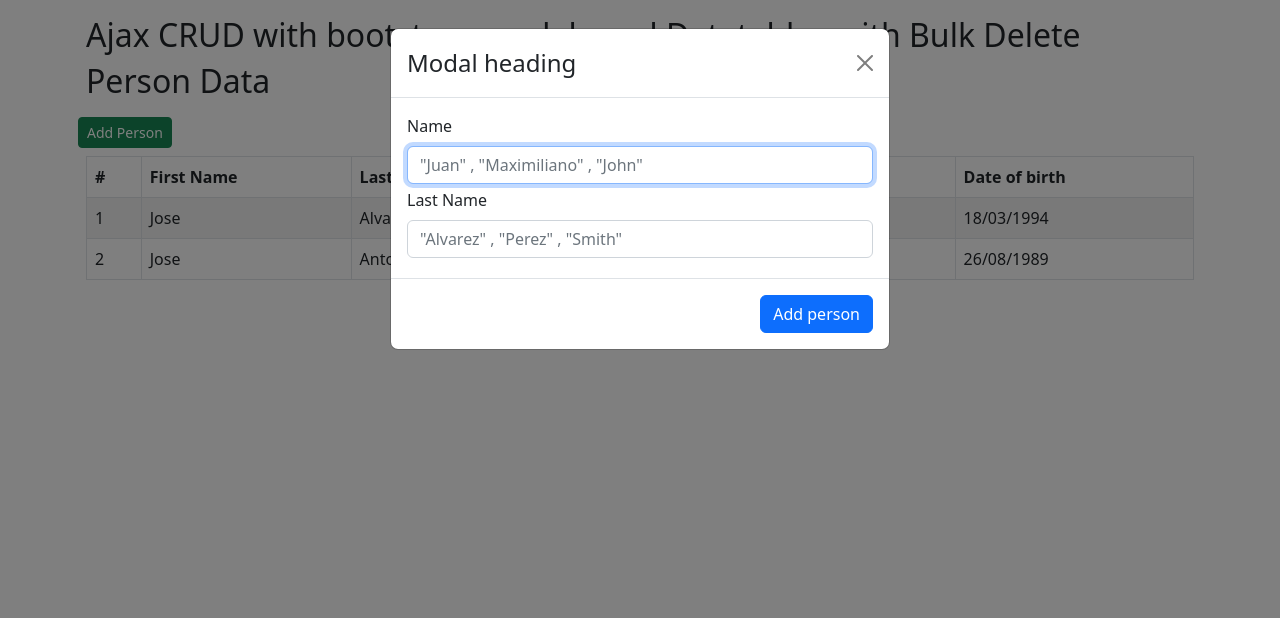
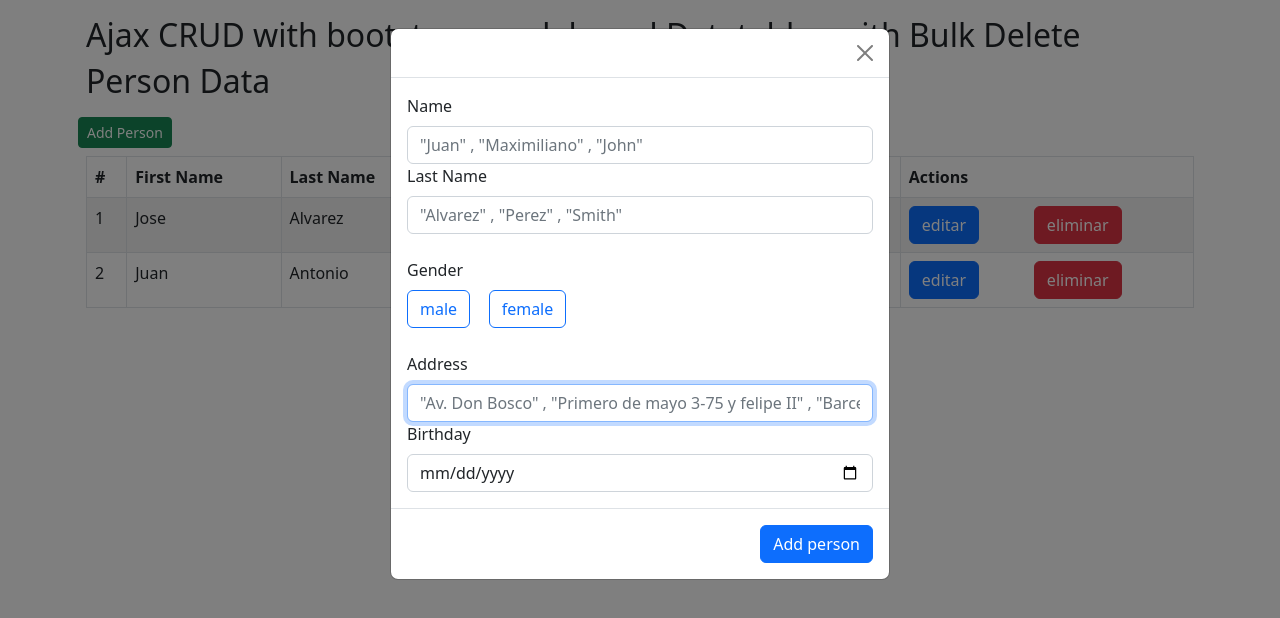
Before and after one commit to Josee0018/crud_bootstrap, a React (Create React App) app: page / in a window 1280 px wide. Both pictures are taken after a click on the button "Add Person". Shown: the top 618 px of the page. Built offline with nearby package versions, Linux system fonts and the light colour scheme.

Commit message:
crud complete working

```diff
--- a/src/App.js
+++ b/src/App.js
@@ -4,58 +4,120 @@ import ButtonB from "react-bootstrap/Button";
 import Table from "react-bootstrap/Table";
 import Form from "react-bootstrap/Form";
 import Modal from "react-bootstrap/Modal";
-import React from "react";
+import ButtonGroup from "react-bootstrap/ButtonGroup";
+import ToggleButton from "react-bootstrap/ToggleButton";
+import Row from "react-bootstrap/Row";
+import Col from "react-bootstrap/Col";
+import React, { useState } from "react";
 
 const App = () => {
-  const [show, setShow] = React.useState(false);
-  const handleClose = () => setShow(false);
-  const handleShow = () => setShow(true);
-  const [input, setInput] = React.useState({
+  const [showModal, setShowModal] = useState(false);
+  const [personSelect, setPersonSelect] = useState("");
+  const [personSelectName, setPersonSelectName] = useState("");
+  const [showModalDelete, setShowModalDelete] = useState(false);
+  const [isEditable, setIsEditable] = useState(false);
+  const [input, setInput] = useState({
+    id: "",
     name: "",
     lastname: "",
+    gender: "",
+    address: "",
+    birthday: "",
   });
-  const persons = [
+  const genders = [
+    { name: "male", value: "male" },
+    { name: "female", value: "female" },
+  ];
+  const [persons, setPersons] = useState([
     {
       id: 1,
       name: "Jose",
       lastname: "Alvarez",
       gender: "male",
       address: "Av. Don Bosco",
-      birthday: "18/03/1994",
+      birthday: "1994-03-18",
     },
     {
       id: 2,
-      name: "Jose",
+      name: "Juan",
       lastname: "Antonio",
       gender: "male",
       address: "Calle Guayas",
-      birthday: "26/08/1989",
+      birthday: "1989-08-26",
     },
-  ];
-
-  const addPerson = async (e) => {
-    handleClose();
-     persons.push({
-      id: persons.length+1,
-      name: input.name,
-      lastname: input.lastname,
-      gender: "male",
-      address: "Calle Guayas",
-      birthday: "26/08/1989",
-    });
+  ]);
+  const resetForm = () => {
     setInput({
+      id: "",
       name: "",
       lastname: "",
+      gender: "",
+      address: "",
+      birthday: "",
+    });
+    setIsEditable(false);
+  };
+  const setEditForm = (data) => {
+    setIsEditable(true);
+    setInput(data);
+  };
+  const handleModalDelete = (data) => {
+    setShowModalDelete(!showModalDelete);
+    setPersonSelect(data.id);
+    setPersonSelectName(data.name)
+  };
+  const handleModalEdit = (type, data) => {
+    setShowModal(!showModal);
+    const CONDITION = {
+      reset: () => resetForm(),
+      edit: () => setEditForm(data),
+    };
+    CONDITION[type]();
+  };
+  const editPerson = async () => {
+    console.log(
+      ...persons.splice(input.id - 1, 1, {
+        id: input.id,
+        name: input.name,
+        lastname: input.lastname,
+        gender: input.gender,
+        address: input.address,
+        birthday: input.birthday,
       })
+    );
+    handleModalEdit("reset");
   };
 
+  const deletePerson = (item) => {
+    let newList = persons.filter((e) => e.id !== personSelect);
+    console.log(newList);
+    setPersons(newList);
+    setShowModalDelete(!showModalDelete);
+    setPersonSelect("");
+  };
 
-  const handleInputChange =(e)=>{
+  const addPerson = async () => {
+    let newId = persons.length + 1;
+    setPersons([
+      ...persons,
+      {
+        id: newId,
+        name: input.name,
+        lastname: input.lastname,
+        gender: input.gender,
+        address: input.address,
+        birthday: input.birthday,
+      },
+    ]);
+    handleModalEdit("reset");
+  };
+
+  const handleInputChange = (e) => {
     setInput({
       ...input,
       [e.target.name]: e.target.value,
-      })
-    }
+    });
+  };
 
   return (
     <>
@@ -68,22 +130,27 @@ const App = () => {
         </div>
         <ButtonB
           variant="success"
-          onClick={(e) => handleShow(e)}
+          onClick={() => handleModalEdit("reset")}
           type="summit"
           size="sm"
         >
           <div>Add Person</div>
         </ButtonB>
-        <Modal show={show} onHide={handleClose}>
-          <Modal.Header closeButton>
-            <Modal.Title>Modal heading</Modal.Title>
-          </Modal.Header>
+        <Modal show={showModal} onHide={() => handleModalEdit("reset")}>
+          <Modal.Header closeButton></Modal.Header>
           <Modal.Body>
             <Form>
-              <Form.Group
-                className="mb-1"
-                controlId="exampleForm.ControlInput1"
-              >
+              <Form.Group>
+                <Form.Control
+                  type="text"
+                  key="id"
+                  name="id"
+                  hidden
+                  value={input.id}
+                  onChange={handleInputChange}
+                />
+              </Form.Group>
+              <Form.Group>
                 <Form.Label>Name</Form.Label>
                 <Form.Control
                   type="text"
@@ -95,18 +162,62 @@ const App = () => {
                   autoFocus
                 />
               </Form.Group>
-              <Form.Group
-                className="mb-1"
-                controlId="exampleForm.ControlInput1"
-              >
+              <Form.Group>
                 <Form.Label>Last Name</Form.Label>
                 <Form.Control
-                   type="text"
-                   key="lastname"
-                   name="lastname"
-                   value={input.lastname}
-                   onChange={handleInputChange}
+                  type="text"
+                  key="lastname"
+                  name="lastname"
+                  value={input.lastname}
+                  onChange={handleInputChange}
                   placeholder='"Alvarez" , "Perez" , "Smith"'
+                />
+              </Form.Group>
+              <br></br>
+              <Form.Group>
+                <Form.Label>Gender</Form.Label>
+                <Row xs={6}>
+                  {genders.map((gender, idx) => (
+                    <Col key={idx}>
+                      <ToggleButton
+                        id={`genders-${idx}`}
+                        type="checkbox"
+                        variant={
+                          idx % 2 ? "outline-primary" : "outline-primary"
+                        }
+                        name="gender"
+                        value={gender.value}
+                        checked={input.gender === genders.value}
+                        onChange={handleInputChange}
+                      >
+                        {gender.name}
+                      </ToggleButton>
+                    </Col>
+                  ))}
+                </Row>
+              </Form.Group>
+              <ButtonGroup className="mb-2"></ButtonGroup>
+              <Form.Group>
+                <Form.Label>Address</Form.Label>
+                <Form.Control
+                  type="text"
+                  key="address"
+                  name="address"
+                  value={input.address}
+                  onChange={handleInputChange}
+                  placeholder='"Av. Don Bosco" , "Primero de mayo 3-75 y felipe II" , "Barcelona 51652"'
+                  autoFocus
+                />
+              </Form.Group>
+              <Form.Group>
+                <Form.Label>Birthday</Form.Label>
+                <Form.Control
+                  type="date"
+                  key="birthday"
+                  name="birthday"
+                  placeholder="Due date"
+                  value={input.birthday}
+                  onChange={handleInputChange}
                 />
               </Form.Group>
             </Form>
@@ -114,12 +225,32 @@ const App = () => {
           <Modal.Footer>
             <ButtonB
               variant="primary"
-              onClick={(e) => addPerson(e)}
+              onClick={isEditable ? editPerson : addPerson}
             >
-              Add person
+              {isEditable ? "Edit person" : "Add person"}
             </ButtonB>
           </Modal.Footer>
         </Modal>
+
+        <Modal
+          id="modal_delete"
+          show={showModalDelete}
+          onHide={() => handleModalDelete()}
+        >
+          <Modal.Header closeButton>
+            <Modal.Title>Delete Person</Modal.Title>
+          </Modal.Header>
+          <Modal.Body>Are you sure you want to delete to {personSelectName ? personSelectName : ""}?</Modal.Body>
+          <Modal.Footer>
+            <ButtonB variant="secondary" onClick={() => handleModalDelete()}>
+              Close
+            </ButtonB>
+            <ButtonB variant="primary" onClick={() => deletePerson()}>
+              Confirm
+            </ButtonB>
+          </Modal.Footer>
+        </Modal>
+
         <div className="container">
           <Table striped bordered hover>
             <thead>
@@ -130,18 +261,41 @@ const App = () => {
                 <th>Gender</th>
                 <th>Address</th>
                 <th>Date of birth</th>
+                <th>Actions</th>
               </tr>
             </thead>
             <tbody>
               {persons.map((item) => {
                 return (
-                  <tr>
+                  <tr key={item.id}>
                     <td>{item.id}</td>
                     <td>{item.name}</td>
                     <td>{item.lastname}</td>
                     <td>{item.gender}</td>
                     <td>{item.address}</td>
                     <td>{item.birthday}</td>
+                    <td>
+                      <Row xs={12}>
+                        <Col xs={5}>
+                          <ButtonB
+                            variant="primary"
+                            value={item.id}
+                            onClick={() => handleModalEdit("edit", item)}
+                          >
+                            editar
+                          </ButtonB>
+                        </Col>
+                        <Col xs={5}>
+                          <ButtonB
+                            variant="danger"
+                            value={item.id}
+                            onClick={() => handleModalDelete(item)}
+                          >
+                            eliminar
+                          </ButtonB>
+                        </Col>
+                      </Row>
+                    </td>
                   </tr>
                 );
               })}
```
Also changed, not shown: src/components/Button/index.js (deleted, +0 -22 lines), 1 other file (tests, documents, lock files or other folders).
